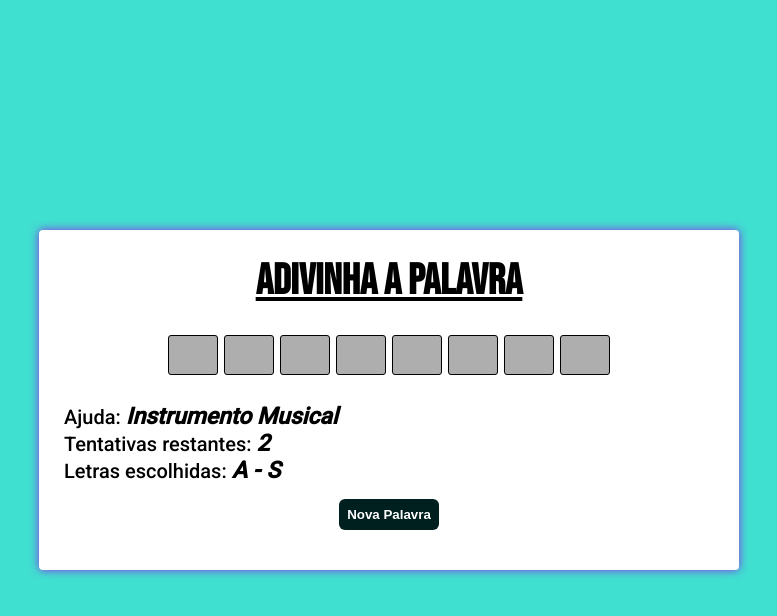
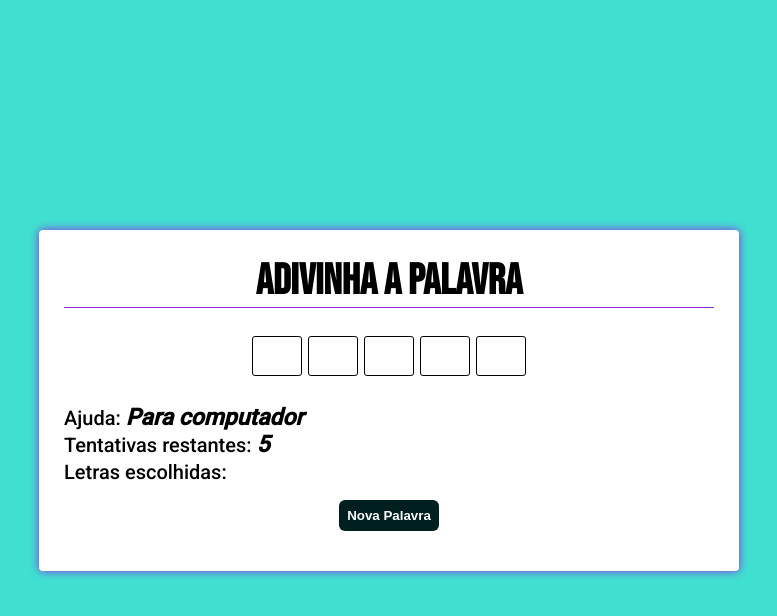
Before and after one commit to GGabi40/JogoDasPalavras, a plain HTML site: page index.html in a window 1280 px wide. Both pictures are taken after a click on the button "Nova Palavra". Shown: the whole page, without its empty margins (251-1028 px from the left). Drawn offline with Linux system fonts and the light colour scheme.

Commit message:
update game

```diff
--- a/assets/script.js
+++ b/assets/script.js
@@ -0,0 +1,98 @@
+// Estructura
+const arrayPalavra = ["COBRA", "MOUSE", "ZUMBI", "BRASIL"];
+
+const ajudas = ["Um Animal", "Para computador", "Apocalíptico", "Um País"];
+
+/* let categoriaYPalavras = {
+    animal: ['CACHORRO', 'HAMSTER', 'RATO', 'MORCEGO', 'COBRA'],
+    computador: ['MOUSE', 'MONITOR', 'TECLADO'],
+    nomesMasculino: ['CARLOS', 'RODRIGO', 'PAULO', 'PABLO', 'GABRIEL'],
+    nomesFemenino: ['GABRIELA', 'CAROLINA', 'MARIA', 'BRISA'],
+    pais: ['BRASIL', 'PARAGUAY', 'ARGENTINA', 'DINAMARCA', 'FINLANDIA', 'SUECIA', 'CANADA'],
+    comidas: ['EMPANADA', 'COXINHA', 'FRANGO', 'CARNE', 'FEIJOADA'],
+} */
+
+// para el juego
+let quantidadePalavrasJogadas = 0;
+let tentativasRestantes = 5;
+
+let posicionAtual;
+let arrayPalavraAtual = [];
+
+let quantidadeAcertada = 0;
+
+var divsPalavraAtual = [];
+
+let totalQueDeveAcertar;
+
+function recarregarPalavra() {
+  posicionAtual = Math.floor(Math.random() * arrayPalavra.length);
+
+  let palavra = arrayPalavra[posicionAtual];
+  totalQueDeveAcertar = palavra.length;
+  quantidadeAcertada = 0;
+
+  // String a Array:
+  arrayPalavraAtual = palavra.split("");
+
+  document.getElementById("palavra").innerHTML = "";
+  document.getElementById("letrasEscolhidas").innerHTML = "";
+
+  // Genera cantidad de cajas
+  for (let i = 0; i < palavra.length; i++) {
+    let divLetra = document.createElement("div");
+    divLetra.className = "letra";
+    document.getElementById("palavra").appendChild(divLetra);
+  }
+
+  divsPalavraAtual = document.getElementsByClassName("letra");
+
+  tentativasRestantes = 5;
+  document.getElementById("restante").innerHTML = tentativasRestantes;
+
+  document.getElementById("ajuda").innerHTML = ajudas[posicionAtual];
+
+  // elimina palavra já usada
+  arrayPalavra.splice(posicionAtual, 1);
+  ajudas.splice(posicionAtual, 1);
+}
+
+document.addEventListener("keydown", (e) => {
+  let presionado = e.key;
+
+  if (isLetter(presionado)) {
+    let acerto = false;
+
+    for (let i = 0; i < arrayPalavraAtual.length; i++) {
+      if (arrayPalavraAtual[i] == presionado.toUpperCase()) {
+        divsPalavraAtual[i].innerHTML = presionado.toUpperCase();
+        acerto = true;
+        quantidadeAcertada++;
+      }
+    }
+
+    if (acerto) {
+      if (totalQueDeveAcertar == quantidadeAcertada) {
+        for (let i = 0; i < arrayPalavraAtual.length; i++) {
+          divsPalavraAtual[i].className = "letra colorRight";
+        }
+      }
+    } else {
+      tentativasRestantes--;
+      document.getElementById("restante").innerHTML = tentativasRestantes;
+
+      document.getElementById("letrasEscolhidas").innerHTML += e.key.toLocaleUpperCase() + " - ";
+
+      if (tentativasRestantes <= 0) {
+        for (let i = 0; i < arrayPalavraAtual.length; i++) {
+          divsPalavraAtual[i].className = "letra colorWrong";
+        }
+      }
+    }
+
+  }
+});
+
+function isLetter(str) {
+  return str.length === 1 && str.match(/[a-z]/i);
+}
--- a/assets/style.css
+++ b/assets/style.css
@@ -48,8 +48,8 @@ h2 {
     color: black;
     font-size: 4.3rem;
     text-align: center;
-    text-decoration: underline;
-    padding-bottom: var(--padding);
+    border-bottom: 1.5px solid var(--shadow);
+    margin-bottom: var(--padding);
 }
 
 h3 {
@@ -93,7 +93,7 @@ button:hover {
     height: 40px;
     width: 50px;
     border: 1.4px solid black;
-    background-color: var(--empty);
+    background-color: white;
     border-radius: 3px;
     text-align: center;
     font-weight: bold;
--- a/index.html
+++ b/index.html
@@ -10,19 +10,19 @@
     <section>
         <h2>Adivinha a Palavra</h2>
         <div id="palavra">
-            <div class="letra"></div>
-            <div class="letra"></div>
-            <div class="letra"></div>
-            <div class="letra"></div>
-            <div class="letra"></div>
-            <div class="letra"></div>
-            <div class="letra"></div>
-            <div class="letra"></div>
+            <div class="letra">C</div>
+            <div class="letra">O</div>
+            <div class="letra">M</div>
+            <div class="letra">E</div>
+            <div class="letra">C</div>
+            <div class="letra">A</div>
+            <div class="letra">R</div>
+            <div class="letra">⬇️</div>
         </div>
 
-        <h3>Ajuda: <span id="ajuda">Instrumento Musical</span></h3>
-        <h3>Tentativas restantes: <span id="restante">2</span></h3>
-        <h3>Letras escolhidas: <span id="letrasEscolhidas">A - S</span></h3>
+        <h3>Ajuda: <span id="ajuda"></span></h3>
+        <h3>Tentativas restantes: <span id="restante"></span></h3>
+        <h3>Letras escolhidas: <span id="letrasEscolhidas"></span></h3>
 
         <button onclick="recarregarPalavra()">Nova Palavra</button>
     </section>
```
